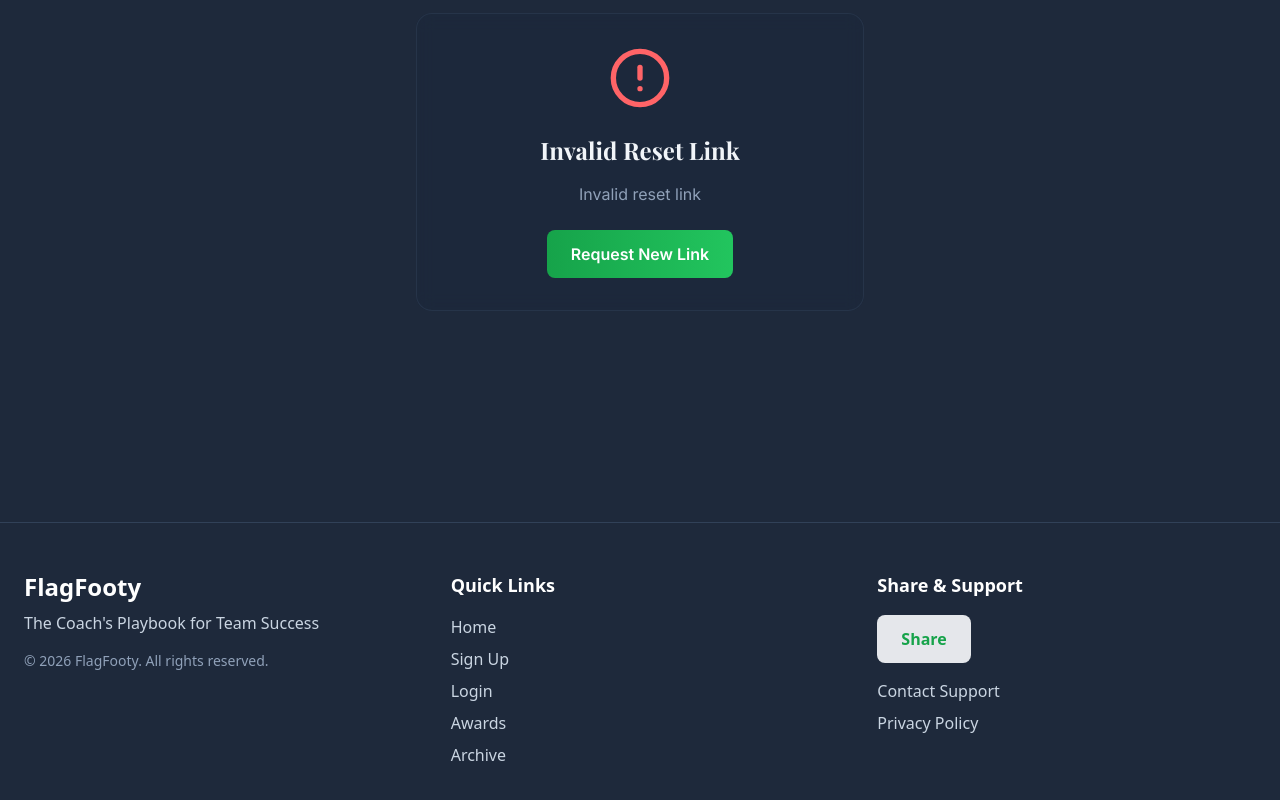
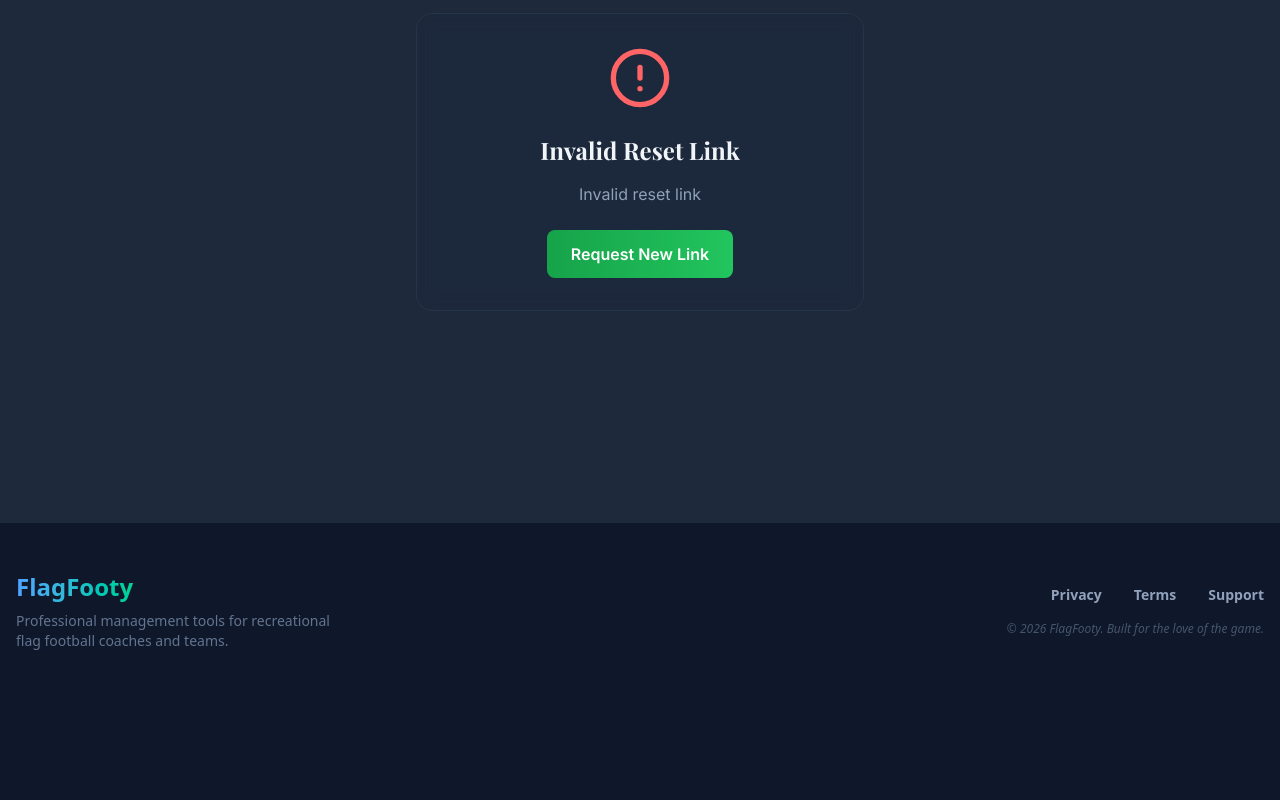
Before and after one commit to ryderralls26/sidelineceo, a Next.js app: page /reset-password/confirm in a window 1280 px wide. Shown: the part 278-1078 px from the top of the page. After the commit the page ends 977 px from the top, so only its background shows below. Built offline with nearby package versions, Linux system fonts and the light colour scheme; a web font is replaced by a local one.

Commit message:
rebrand: update components/Footer.tsx to FlagFooty

```diff
--- a/components/Footer.tsx
+++ b/components/Footer.tsx
@@ -1,96 +1,29 @@
-'use client';
+import Link from 'next/link';
 
-import Link from 'next/link';
-import { handleShare as executeShare } from '@/lib/share';
+export const Footer = () => {
+  return (
+    <footer className="bg-slate-900 border-t border-slate-800 py-12 px-4">
+      <div className="max-w-7xl mx-auto flex flex-col md:flex-row justify-between items-center gap-8">
+        <div className="flex flex-col items-center md:items-start gap-2">
+          <div className="text-2xl font-bold bg-gradient-to-r from-blue-400 to-emerald-400 bg-clip-text text-transparent font-display">
+            FlagFooty
+          </div>
+          <p className="text-slate-500 text-sm max-w-xs text-center md:text-left">
+            Professional management tools for recreational flag football coaches and teams.
+          </p>
+        </div>
 
-export function Footer() {
-  const handleShareClick = () => {
-    executeShare({ type: 'referral' });
-  };
-
-  return (
-    <footer className="border-t border-slate-700 bg-[#1e293b] mt-auto print:hidden">
-      <div className="max-w-7xl mx-auto px-6 py-12">
-        <div className="grid grid-cols-1 md:grid-cols-3 gap-8 md:gap-12">
-          {/* Column 1: Brand */}
-          <div className="space-y-4">
-            <div>
-              <h3 className="text-2xl font-bold text-white font-display">FlagFooty</h3>
-              <p className="text-slate-300 mt-2">
-                The Coach&apos;s Playbook for Team Success
-              </p>
-            </div>
-            <p className="text-sm text-slate-400">
-              &copy; 2026 FlagFooty. All rights reserved.
-            </p>
+        <div className="flex flex-col items-center md:items-end gap-4">
+          <div className="flex gap-8 text-sm font-semibold text-slate-400">
+            <Link href="/privacy" className="hover:text-white transition-colors">Privacy</Link>
+            <Link href="/terms" className="hover:text-white transition-colors">Terms</Link>
+            <a href="mailto:hello@flagfooty.app" className="hover:text-white transition-colors">Support</a>
           </div>
-
-          {/* Column 2: Quick Links */}
-          <div>
-            <h4 className="text-lg font-semibold text-white mb-4">Quick Links</h4>
-            <nav className="space-y-2">
-              <Link
-                href="/"
-                className="block text-slate-300 hover:text-[#16a34a] transition-colors duration-200"
-              >
-                Home
-              </Link>
-              <Link
-                href="/signup"
-                className="block text-slate-300 hover:text-[#16a34a] transition-colors duration-200"
-              >
-                Sign Up
-              </Link>
-              <Link
-                href="/login"
-                className="block text-slate-300 hover:text-[#16a34a] transition-colors duration-200"
-              >
-                Login
-              </Link>
-              <Link
-                href="/awards"
-                className="block text-slate-300 hover:text-[#16a34a] transition-colors duration-200"
-              >
-                Awards
-              </Link>
-              <Link
-                href="/archive"
-                className="block text-slate-300 hover:text-[#16a34a] transition-colors duration-200"
-              >
-                Archive
-              </Link>
-            </nav>
-          </div>
-
-          {/* Column 3: Share & Support */}
-          <div>
-            <h4 className="text-lg font-semibold text-white mb-4">Share &amp; Support</h4>
-            <div className="space-y-4">
-              <button
-                onClick={handleShareClick}
-                className="px-6 py-3 bg-gray-200 text-[#16a34a] rounded-lg font-semibold hover:bg-gray-300 transition-all duration-300 w-full md:w-auto"
-              >
-                Share
-              </button>
-
-              <div className="space-y-2">
-                <a
-                  href="mailto:support@flagfooty.com"
-                  className="block text-slate-300 hover:text-[#16a34a] transition-colors duration-200"
-                >
-                  Contact Support
-                </a>
-                <Link
-                  href="/privacy"
-                  className="block text-slate-300 hover:text-[#16a34a] transition-colors duration-200"
-                >
-                  Privacy Policy
-                </Link>
-              </div>
-            </div>
-          </div>
+          <p className="text-slate-600 text-xs italic">
+            &copy; {new Date().getFullYear()} FlagFooty. Built for the love of the game.
+          </p>
         </div>
       </div>
     </footer>
   );
-}
+};
```
